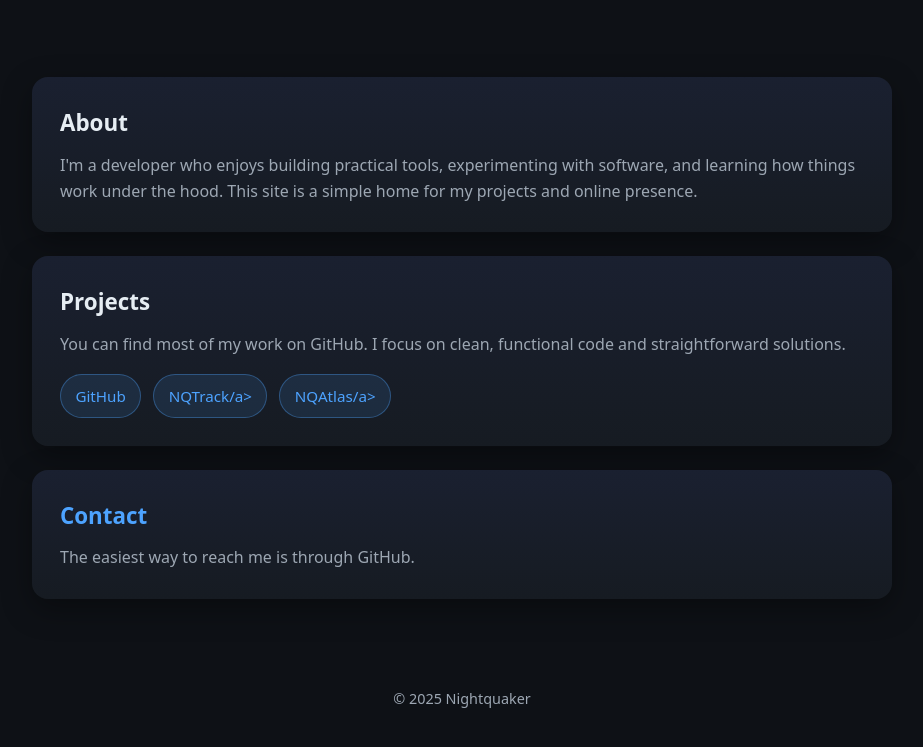
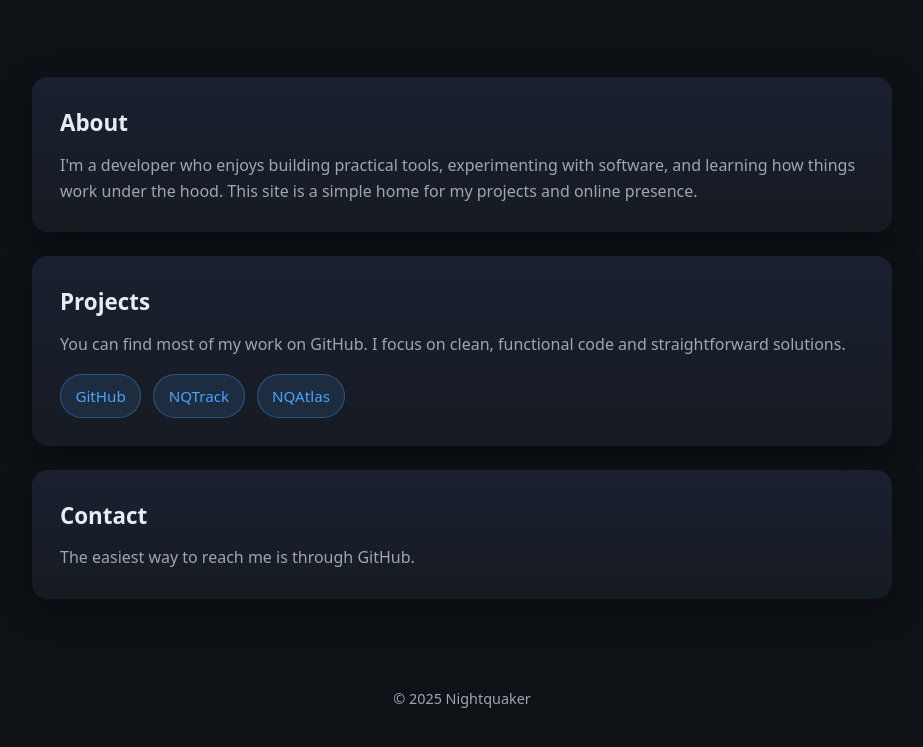
Before and after one commit to Nightquaker/NQWebsite, a plain HTML site: page index.html in a window 1280 px wide. Shown: the part 185-932 px from the top of the page, without its empty margins (178-1101 px from the left). Drawn offline with Linux system fonts and the light colour scheme.

Commit message:
Fix anchor tags in links section of index.html

```diff
--- a/index.html
+++ b/index.html
@@ -140,8 +140,8 @@
       </p>
       <div class="links">
         <a href="https://github.com/nightquaker" target="https://github.com/nightquaker" rel="noopener">GitHub</a>
-        <a href="https://github.com/Nightquaker/NQTrack" target="https://github.com/Nightquaker/NQTrack" rel="noopener">NQTrack/a>
-        <a href="https://github.com/Nightquaker/NQAtlas" target="https://github.com/Nightquaker/NQAtlas" rel="noopener">NQAtlas/a>
+        <a href="https://github.com/Nightquaker/NQTrack" target="https://github.com/Nightquaker/NQTrack" rel="noopener">NQTrack</a>
+        <a href="https://github.com/Nightquaker/NQAtlas" target="https://github.com/Nightquaker/NQAtlas" rel="noopener">NQAtlas</a>
       </div>
     </section>
 
```
